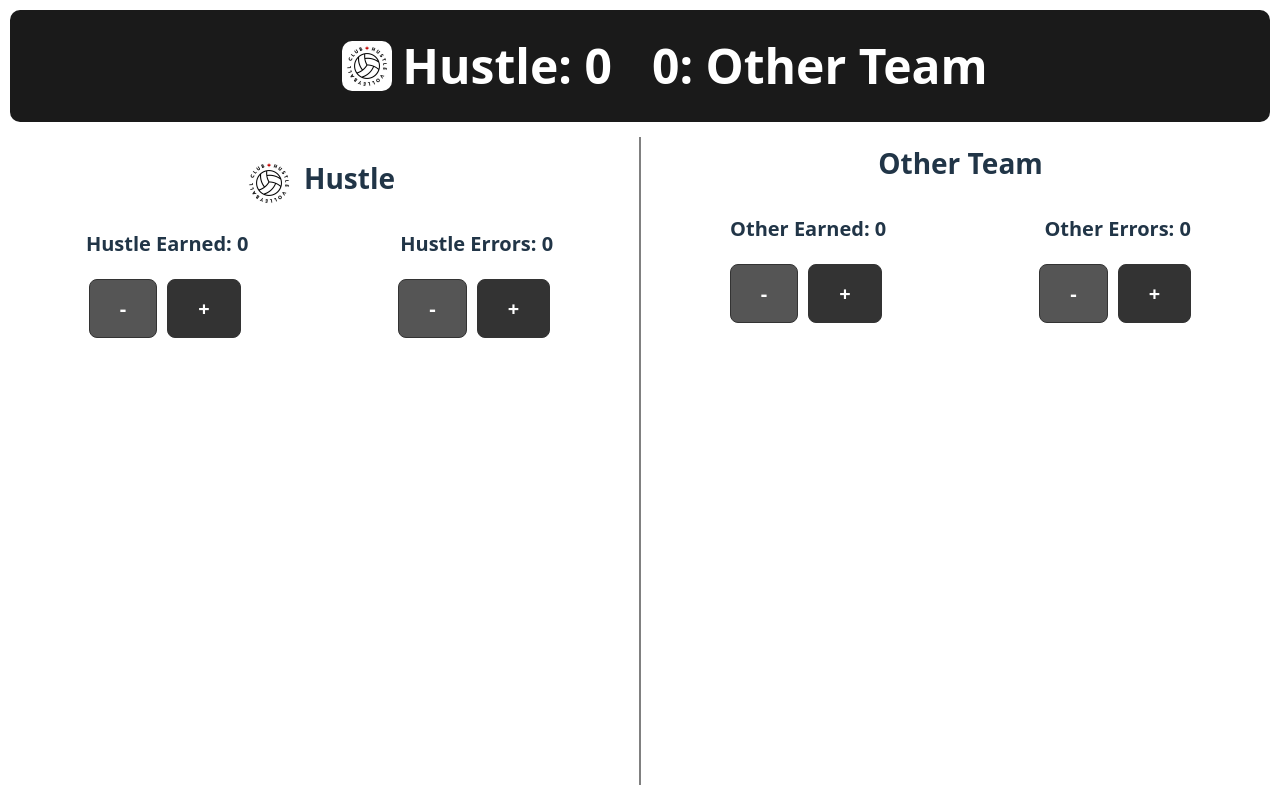
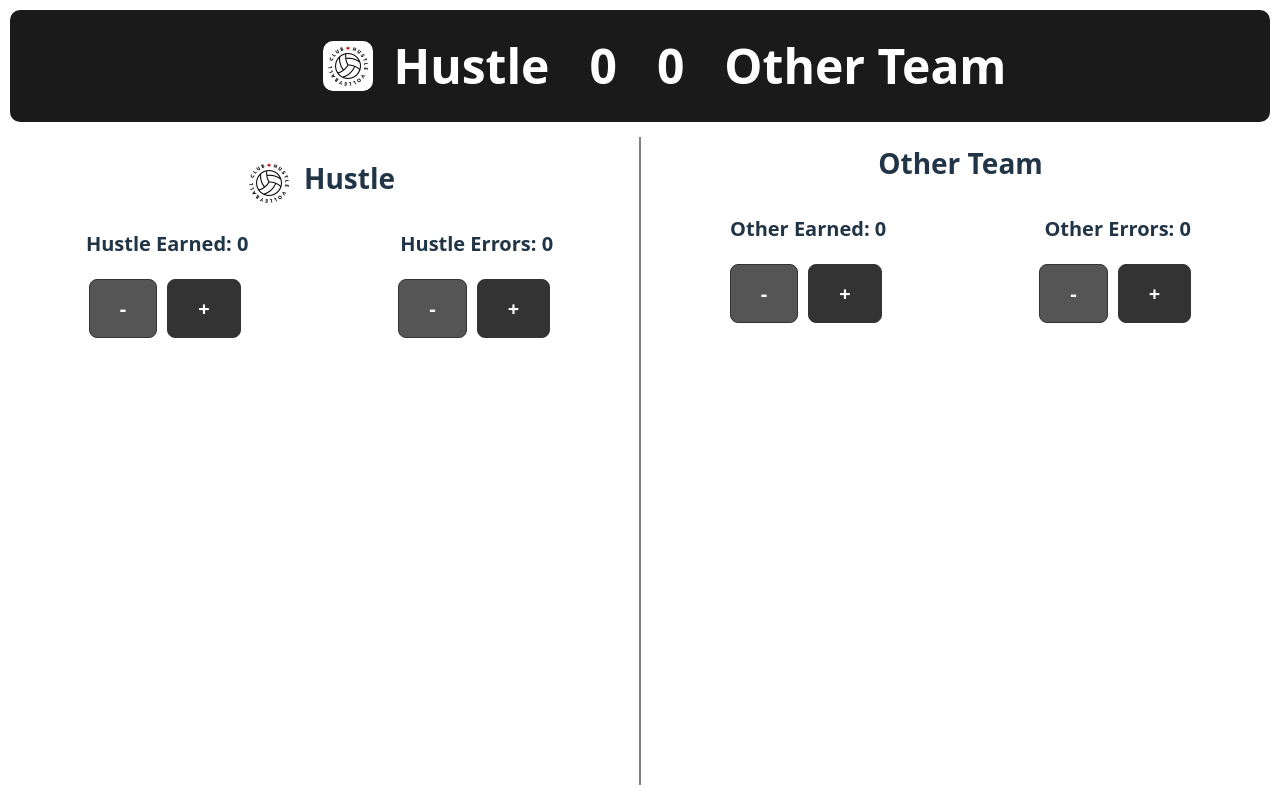
Before and after one commit to jrosario0225/volleyball-tracker, a React (Vite) app: page / in a window 1280 px wide. Built offline with nearby package versions, Linux system fonts and the light colour scheme.

Commit message:
added Scoreboard component to App.jsx

```diff
--- a/src/App.jsx
+++ b/src/App.jsx
@@ -1,7 +1,6 @@
 import { useState } from 'react'
 import './App.css'
-
-
+import Scoreboard from './components/Scoreboard'
 
 function App() {
 
@@ -51,13 +50,15 @@ function App() {
     setOtherErrors(otherErrors - 1)
   }
 
-
+// props for Scoreboard.jsx
+const hustleTotalScore = hustleEarned + otherErrors
+const otherTotalScore = otherEarned + hustleErrors
 
   return (
     <div className="app">
 
       {/* Scoreboard at top */}
-      <div className="scoreboard">
+      {/* <div className="scoreboard">
         <div className="scores">
           <div className="team-score">
             <img src="/hustle-logo.jpeg" alt="Hustle logo" className="team-logo" />
@@ -67,7 +68,12 @@ function App() {
             <p>{otherEarned + hustleErrors}: Other Team</p>
           </div>
         </div>
-      </div>
+      </div> */}
+
+      <Scoreboard
+      hustleTotalScore={hustleTotalScore}
+      otherTotalScore={otherTotalScore}
+      />
 
       {/* Two-column layout */}
       <div className="teams-container">
--- a/src/components/Scoreboard.css
+++ b/src/components/Scoreboard.css
@@ -0,0 +1,39 @@
+/* Scoreboard styling */
+
+.scoreboard {
+    margin-top: 10px;
+    margin-left: 10px;
+    margin-right: 10px;
+    background-color: #1a1a1a;
+    color: white;
+    padding: 20px;
+    border-radius: 10px;
+}
+
+.scores {
+    display: flex;
+    align-items: center;
+    padding: 0 20px;
+}
+
+.team-name {
+    display: flex;
+    align-items: center;
+    gap: 10px;
+    font-size: 20px;
+    font-weight: bold;
+}
+
+.score-numbers {
+    display: flex;
+    gap: 40px;
+    font-size: 48px;
+    font-weight: bold;
+}
+
+.team-logo {
+    width: 50px;
+    height: auto;
+    margin-right: 10px;
+    border-radius: 10px;
+}
--- a/src/components/Scoreboard.jsx
+++ b/src/components/Scoreboard.jsx
@@ -1,7 +1,36 @@
-import React from "react";
+import React, { useState } from "react";
+import "./Scoreboard.css"
 
-function Scoreboard () {
+/* props are hustleTotalScore and otherTotalScore
+found in App.css */
 
+function Scoreboard({hustleTotalScore, otherTotalScore}) {
+    return (
+        <div className="scoreboard">
+            <div className="scores">
+                <div className="team-name">
+                    <img src="/hustle-logo.jpeg" alt="Hustle logo" className="team-logo" />
+                    <p>Hustle</p>
+                </div>
+                <div className="score-numbers">
+                    <p>{hustleTotalScore}</p>
+                    <p>{otherTotalScore}</p>
+                </div>
+                <div className="team-name">
+                    <p>Other Team</p>
+                </div>
+            </div>
+        </div>
+
+    )
 }
 
 export default Scoreboard;
+
+
+
+
+/*
+The goal here is to figure out props and create
+components for everything
+*/
```
